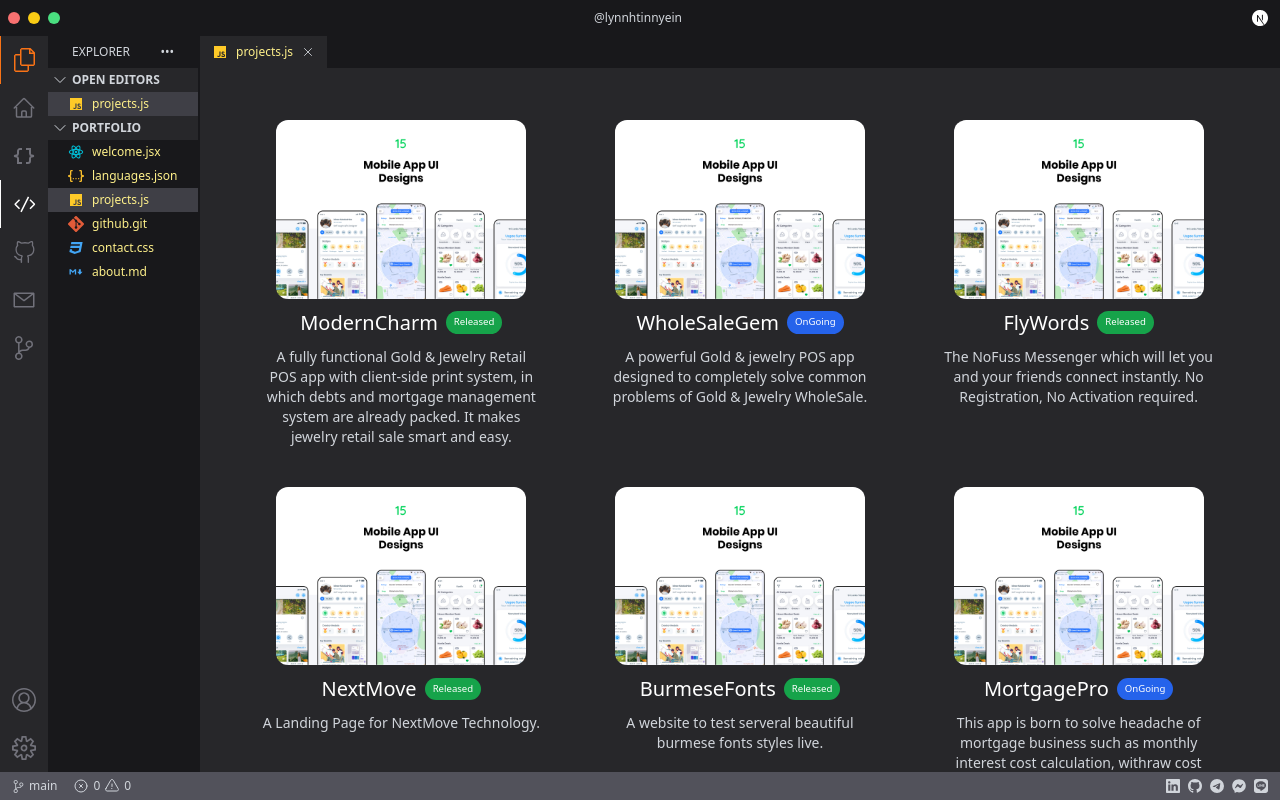
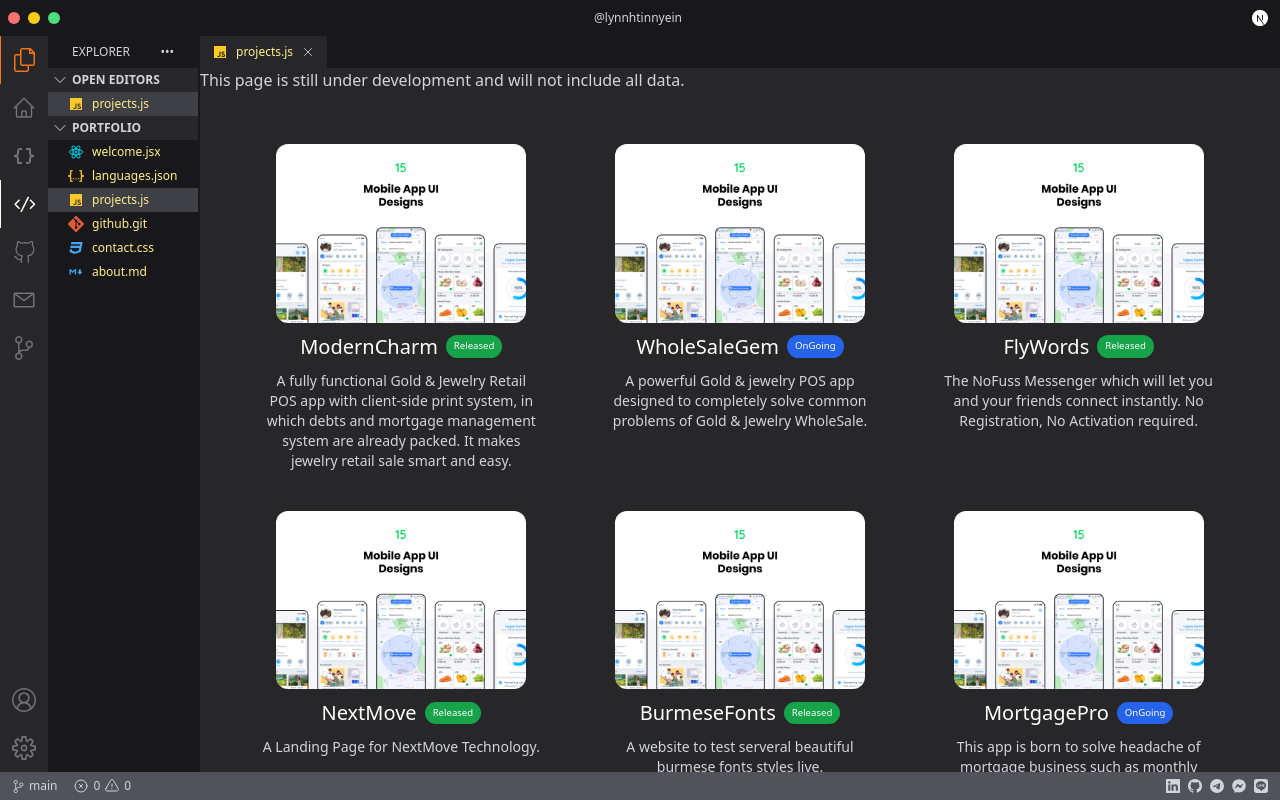
Before and after one commit to lynnhtinnyein/vscode-style-portfolio, a Next.js app: page /projects in a window 1280 px wide. Built offline with nearby package versions, Linux system fonts and the light colour scheme.

Commit message:
Add development warning text

```diff
--- a/src/pages/projects.js
+++ b/src/pages/projects.js
@@ -13,7 +13,9 @@
     }, []);
 
     return (
-        <div className="flex flex-row flex-wrap flex-1 overflow-auto p-8">
+        <div>
+                        This page is still under development and will not include all data.
+                        <div className="flex flex-row flex-wrap flex-1 overflow-auto p-8">
             { projects.map( (project, index) =>
                 <Link
                     href={project.link ?? ''}
@@ -57,6 +59,8 @@
                 </Link>
             )}
         </div>
+        </div>
+
 
     );
 }
```
